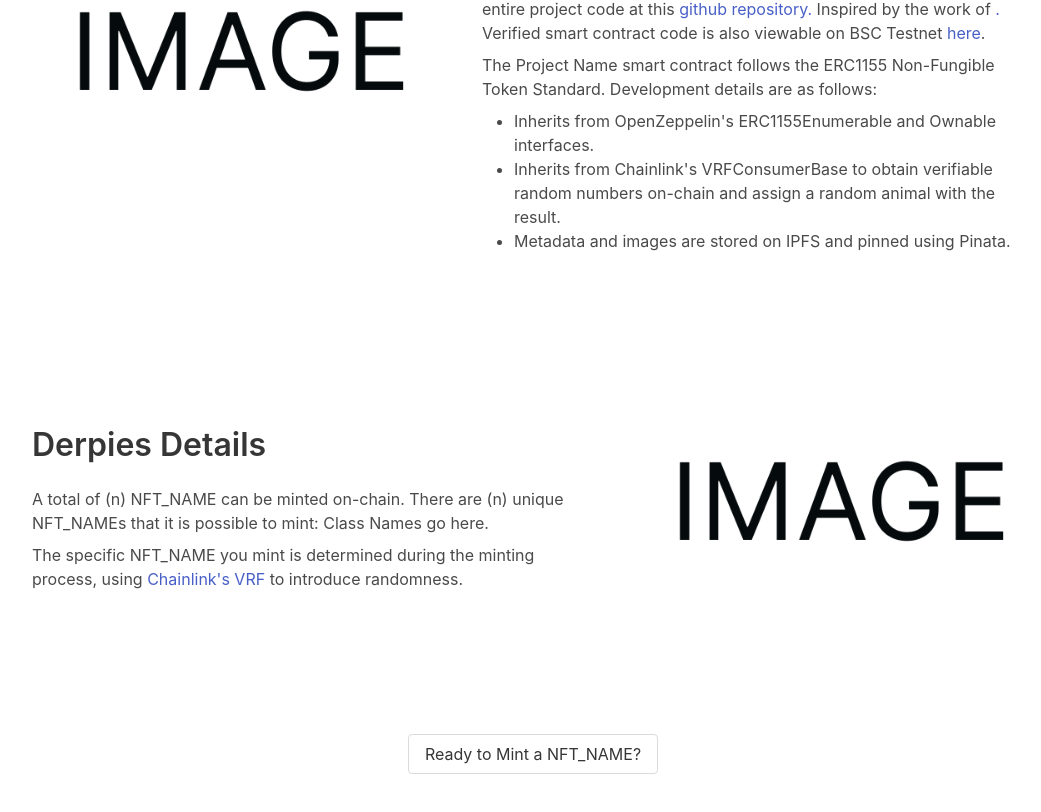
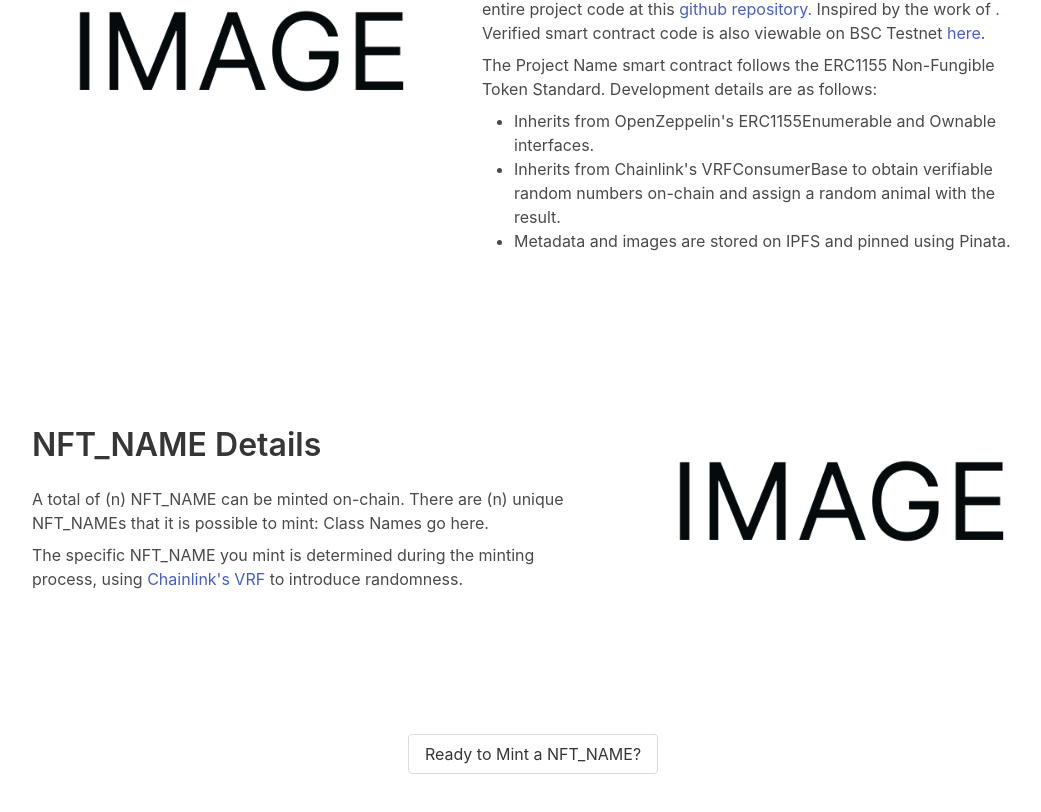
Before and after one commit to x-Code-x/react-nft, a React (Create React App) app in the folder frontend-react/: page / in a window 1280 px wide. Shown: the part 744-1556 px from the top of the page, without its empty margins (107-1148 px from the left). Built offline with nearby package versions, Linux system fonts and the light colour scheme; a web font is replaced by a local one.

Commit message:
Update About.js

```diff
--- a/frontend-react/src/components/About.js
+++ b/frontend-react/src/components/About.js
@@ -128,7 +128,7 @@
 
         <div className="is-flex is-justify-content-center is-align-items-center is-flex-wrap-wrap">
           <div className="custom-about-text p-5">
-            <h1 className="title">Derpies Details</h1>
+            <h1 className="title">{NFT_NAME} Details</h1>
             <p className="pb-2 custom-smaller-mobile-text">
               A total of (n) {NFT_NAME} can be minted on-chain. There are (n) unique {NFT_NAME}s that it is possible to
               mint: Class Names go here.
```
